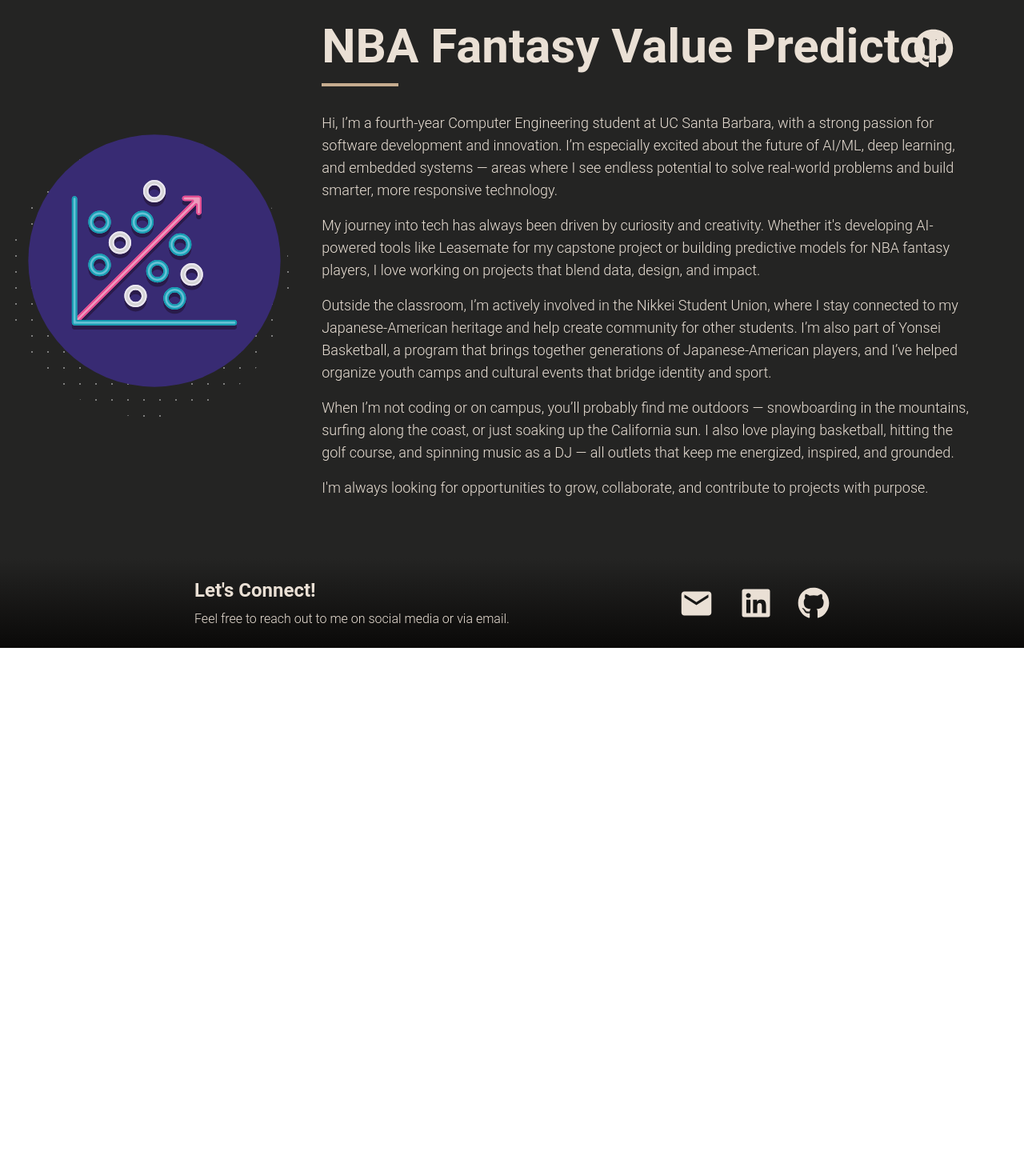
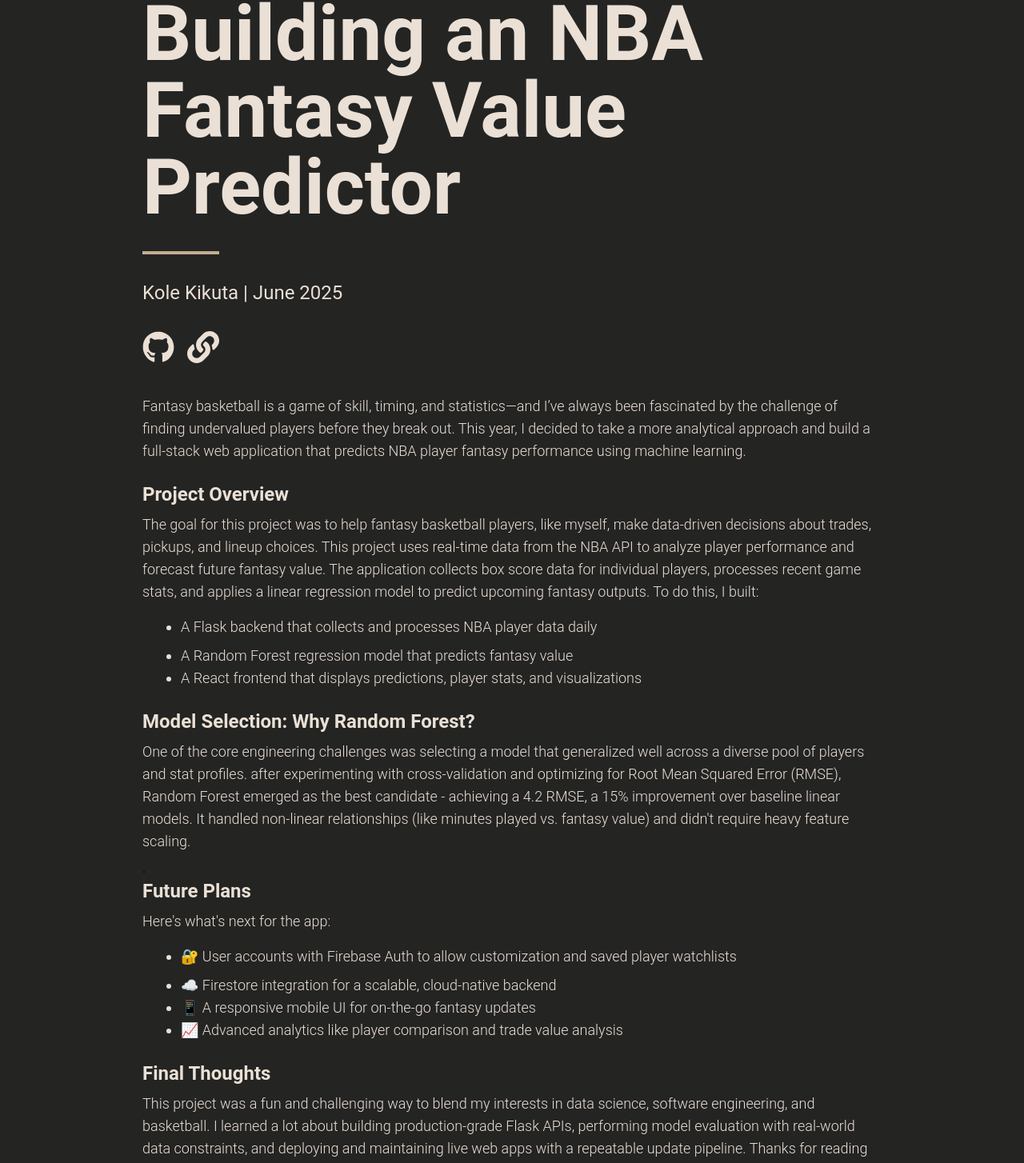
Before and after one commit to kolekikuta/portfolioWebste, a React (Create React App) app in the folder portfolio_website/: page /nbafantasy in a window 1280 px wide. Shown: the part 102-1556 px from the top of the page at 80% size. Before the commit the page ends 912 px from the top, so only its background shows below. Built offline with nearby package versions, Linux system fonts and the light colour scheme; the HTML template or start-up script is replaced by a standard one.

Commit message:
updated home, leasemate, and fantasy pages

```diff
--- a/portfolio_website/src/AboutPage/AboutPage.js
+++ b/portfolio_website/src/AboutPage/AboutPage.js
@@ -31,7 +31,7 @@ export default function AboutPage () {
           <div className="overflow-hidden m-10 text-left w-3/4">
             <Header title="About Me"/>
             <Reveal>
-              <p className="text-lg font-light mb-4">Hi, I’m a fourth-year <strong>Computer Engineering</strong> student at UC Santa Barbara, with a strong passion for software
+              <p className="text-lg font-light mb-4">Hi, I’m a <strong>Computer Engineering</strong> graduate from UC Santa Barbara, with a strong passion for software
                 development and innovation. I’m especially excited about the future of AI and Machine Learning —
                 areas where I see endless potential to solve real-world problems and build smarter, more responsive technology.</p>
             </Reveal>
@@ -42,7 +42,7 @@ export default function AboutPage () {
             </Reveal>
             <Reveal>
               <p className="text-lg font-light mb-4">Outside the classroom, I’m actively involved in the Nikkei Student Union, where I stay connected to
-                my Japanese-American heritage and help create community for other students. </p>
+                my Japanese-American heritage and help create community for other students.</p>
             </Reveal>
             <Reveal>
               <p className="text-lg font-light mb-4">When I’m not coding or on campus, you’ll probably find me outdoors — snowboarding in the mountains, surfing along the coast,
--- a/portfolio_website/src/HomePage/ExperienceCard.js
+++ b/portfolio_website/src/HomePage/ExperienceCard.js
@@ -1,7 +1,7 @@
 import React from 'react';
 import Reveal from "../utils/Reveal";
 
-const ExperienceCard = ( {title, period, description, isLast }) => {
+const ExperienceCard = ( {title, period, stack, description, isLast }) => {
     return (
         <div>
             <Reveal>
@@ -10,6 +10,7 @@ const ExperienceCard = ( {title, period, description, isLast }) => {
                       <h3 className="text-2xl font-bold">{title}</h3>
                       <p className="text-md font-light italic">{period}</p>
                     </div>
+                    <p className="txt-lg font-light mb-2">{stack}</p>
                     <ul className="list-disc list-inside text-md text-gray-200 font-light">
                       {description.map((desc, index) => (
                         <li key={index} className="mb-2">{desc}</li>
--- a/portfolio_website/src/ProjectsPage/LeaseMatePage.js
+++ b/portfolio_website/src/ProjectsPage/LeaseMatePage.js
@@ -5,7 +5,7 @@ import Header from "../utils/Header";
 import Dots from "../utils/Dots";
 import Title from "../utils/Title";
 import ScrollButton from "../utils/ScrollButton";
-import { FaGithub } from "react-icons/fa";
+import { FaGithub, FaLink } from "react-icons/fa";
 
 export default function LeaseMatePage () {
 
@@ -15,54 +15,65 @@ export default function LeaseMatePage () {
 
     return (
       <div className="bg-background font-sans min-h-screen flex flex-col items-center">
-      <div className="font-sans min-h-screen flex flex-col items-center px-6 max-w-7xl">
+      <div className="font-sans min-h-screen flex flex-col items-center px-6 max-w-9xl">
 
       {/* Hero Section */}
-      <section className="text-center h-screen w-full pt-14 flex justify-center items-center align-middle">
-        <div className="relative">
+      <section className="text-center w-full pt-24 flex justify-center items-center align-middle">
 
-          <motion.div
-            initial={{ opacity: 0, y: 20, scale: .8, ease: "easeInOut" }}
-            animate={{ opacity: 1, y: 0, scale: 1, ease: "easeInOut" }}
-            transition={{ duration: 1 }}
-            className="z-10 relative"
-            >
-              <img src="\leasemate_logo.svg" alt="LeaseMate Logo" className="w-96 h-auto z-10" />
-          </motion.div>
-          <Dots classNameStr="w-[22rem] h-[22rem] absolute top-2 right-2 rounded-full z-0"/>
+        <div className="overflow-hidden text-left w-3/4 relative">
+          <Title h1="Building an NBA Fantasy Value Predictor" p="Kole Kikuta | June 2025"/>
+          <div>
+            <a href="https://github.com/kolekikuta/fantasyStats" target="_blank" rel="noopener noreferrer" className="hover:text-secondary transition-colors duration-300">
+              <FaGithub className="inline-block text-primary-text hover:text-secondary transition transform duration-300" size={40}/>
+            </a>
+            <a href="https://nba-fantasy-predictor.onrender.com/" target="_blank" rel="noopener noreferrer" className="hover:text-secondary transition-colors duration-300">
+              <FaLink className="inline-block text-primary-text hover:text-secondary transition transform duration-300 mx-4" size={40}/>
+            </a>
+          </div>
+
         </div>
-
-
-        <div className="overflow-hidden m-10 text-left w-3/4 relative">
-          <Header title="LeaseMate"/>
-          <a href="https://github.com/CMSC189A-APPFOLIO2/CMSPC189A" target="_blank" rel="noopener noreferrer" className="absolute top-2 right-6 hover:text-secondary transition-colors duration-300">
-            <FaGithub className="inline-block text-primary-text hover:text-secondary transition transform duration-300" size={50}/>
-          </a>
+      </section>
+      <section className="text-center w-full flex justify-center items-center align-middle">
+        <div className="overflow-hidden m-10 text-left w-3/4">
           <Reveal>
-            <p className="text-lg font-light mb-4">Hi, I’m a fourth-year Computer Engineering student at UC Santa Barbara, with a strong passion for software
-              development and innovation. I’m especially excited about the future of AI/ML, deep learning, and embedded systems —
-              areas where I see endless potential to solve real-world problems and build smarter, more responsive technology.</p>
+            <p className="text-lg font-light mb-6">Fantasy basketball is a game of skill, timing, and statistics—and I’ve always been fascinated by the challenge of finding
+              undervalued players before they break out. This year, I decided to take a more analytical approach and build a full-stack web application that predicts NBA player
+              fantasy performance using machine learning.</p>
           </Reveal>
           <Reveal>
-            <p className="text-lg font-light mb-4">My journey into tech has always been driven by curiosity and creativity. Whether it's developing
-              AI-powered tools like Leasemate for my capstone project or building predictive models for NBA fantasy players, I love
-              working on projects that blend data, design, and impact.</p>
+            <h3 className="mb-2">Project Overview</h3>
+            <p className="text-lg font-light mb-4">The goal for this project was to help fantasy basketball players, like myself, make data-driven decisions about trades, pickups, and
+              lineup choices. This project uses real-time data from the NBA API to analyze player performance and forecast future fantasy value.
+              The application collects box score data for individual players, processes recent game stats, and applies a linear regression model to
+              predict upcoming fantasy outputs. To do this, I built:</p>
+            <ul className="list-disc pl-12 mb-6">
+              <li className="text-lg font-light mb-2">A Flask backend that collects and processes NBA player data daily</li>
+              <li className="text-lg font-light mb-2-2">A Random Forest regression model that predicts fantasy value</li>
+              <li className="text-lg font-light mb-2-2">A React frontend that displays predictions, player stats, and visualizations</li>
+            </ul>
           </Reveal>
           <Reveal>
-            <p className="text-lg font-light mb-4">Outside the classroom, I’m actively involved in the Nikkei Student Union, where I stay connected to
-              my Japanese-American heritage and help create community for other students. I’m also part of Yonsei Basketball, a program
-              that brings together generations of Japanese-American players, and I’ve helped organize youth camps and cultural events
-              that bridge identity and sport.</p>
+            <h3 className="mb-2">Model Selection: Why Random Forest?</h3>
+            <p className="text-lg font-light mb-2">One of the core engineering challenges was selecting a model that generalized well across a diverse pool of players and stat profiles.
+              after experimenting with cross-validation and optimizing for Root Mean Squared Error (RMSE), Random Forest emerged as the best candidate - achieving a 4.2 RMSE, a 15% improvement over baseline linear models.
+              It handled non-linear relationships (like minutes played vs. fantasy value) and didn't require heavy feature scaling.</p>.
           </Reveal>
           <Reveal>
-            <p className="text-lg font-light mb-4">When I’m not coding or on campus, you’ll probably find me outdoors — snowboarding in the mountains, surfing along the coast,
-              or just soaking up the California sun. I also love playing basketball, hitting the golf course, and spinning music as a DJ
-               — all outlets that keep me energized, inspired, and grounded.</p>
+            <h3 className="mb-2">Future Plans</h3>
+            <p className="text-lg font-light mb-4">Here's what's next for the app:</p>
+            <ul className="list-disc pl-12 mb-6">
+              <li className="text-lg font-light mb-2">🔐 User accounts with Firebase Auth to allow customization and saved player watchlists</li>
+              <li className="text-lg font-light mb-2-2">☁️ Firestore integration for a scalable, cloud-native backend</li>
+              <li className="text-lg font-light mb-2-2">📱 A responsive mobile UI for on-the-go fantasy updates</li>
+              <li className="text-lg font-light mb-2-2">📈 Advanced analytics like player comparison and trade value analysis</li>
+            </ul>
           </Reveal>
           <Reveal>
-            <p className="text-lg font-light">I'm always looking for opportunities to grow, collaborate, and contribute to projects with purpose.</p>
+            <h3 className="mb-2">Final Thoughts</h3>
+            <p className="text-lg font-light mb-6">This project was a fun and challenging way to blend my interests in data science, software engineering, and basketball. I learned a lot about building production-grade Flask APIs, performing model evaluation
+              with real-world data constraints, and deploying and maintaining live web apps with a repeatable update pipeline. Thanks for reading and good luck in your fantasy leagues!</p>
           </Reveal>
-        </div>
+      </div>
       </section>
       </div>
   </div>
--- a/portfolio_website/src/ProjectsPage/NBAFantasyPage.js
+++ b/portfolio_website/src/ProjectsPage/NBAFantasyPage.js
@@ -3,7 +3,8 @@ import { motion } from "framer-motion";
 import Reveal from "../utils/Reveal";
 import Header from "../utils/Header";
 import Dots from "../utils/Dots";
-import { FaGithub } from "react-icons/fa";
+import { FaGithub, FaLink} from "react-icons/fa";
+import Title from "../utils/Title";
 
 export default function NBAFantasyPage () {
 
@@ -13,52 +14,65 @@ export default function NBAFantasyPage () {
 
     return (
       <div className="bg-background font-sans min-h-screen flex flex-col items-center">
-      <div className="font-sans min-h-screen flex flex-col items-center px-6 max-w-7xl">
+      <div className="font-sans min-h-screen flex flex-col items-center px-6 max-w-9xl">
 
       {/* Hero Section */}
-      <section className="text-center h-screen w-full pt-14 flex justify-center items-center align-middle">
-        <div className="relative">
-          <Dots classNameStr="w-[22rem] h-[22rem] absolute top-2 right-2 rounded-full z-0"/>
-          <motion.div
-            initial={{ opacity: 0, y: 20, scale: .8, ease: "easeInOut" }}
-            animate={{ opacity: 1, y: 0, scale: 1, ease: "easeInOut" }}
-            transition={{ duration: 1 }}
-            className="z-10 relative"
-            >
-              <img src="\nba_predictor_logo2.svg" alt="NBA Fantasy Logo" className="w-96 h-auto" />
-          </motion.div>
+      <section className="text-center w-full pt-24 flex justify-center items-center align-middle">
+
+        <div className="overflow-hidden text-left w-3/4 relative">
+          <Title h1="Building an NBA Fantasy Value Predictor" p="Kole Kikuta | June 2025"/>
+          <div>
+            <a href="https://github.com/kolekikuta/fantasyStats" target="_blank" rel="noopener noreferrer" className="hover:text-secondary transition-colors duration-300">
+              <FaGithub className="inline-block text-primary-text hover:text-secondary transition transform duration-300" size={40}/>
+            </a>
+            <a href="https://nba-fantasy-predictor.onrender.com/" target="_blank" rel="noopener noreferrer" className="hover:text-secondary transition-colors duration-300">
+              <FaLink className="inline-block text-primary-text hover:text-secondary transition transform duration-300 mx-4" size={40}/>
+            </a>
+          </div>
+
         </div>
-
-        <div className="overflow-hidden m-10 text-left w-3/4 relative">
-          <Header title="NBA Fantasy Value Predictor"/>
-          <a href="https://github.com/kolekikuta/fantasyStats" target="_blank" rel="noopener noreferrer" className="absolute top-2 right-6 hover:text-secondary transition-colors duration-300">
-            <FaGithub className="inline-block text-primary-text hover:text-secondary transition transform duration-300" size={50}/>
-          </a>
+      </section>
+      <section className="text-center w-full flex justify-center items-center align-middle">
+        <div className="overflow-hidden m-10 text-left w-3/4">
           <Reveal>
-            <p className="text-lg font-light mb-4">Hi, I’m a fourth-year Computer Engineering student at UC Santa Barbara, with a strong passion for software
-              development and innovation. I’m especially excited about the future of AI/ML, deep learning, and embedded systems —
-              areas where I see endless potential to solve real-world problems and build smarter, more responsive technology.</p>
+            <p className="text-lg font-light mb-6">Fantasy basketball is a game of skill, timing, and statistics—and I’ve always been fascinated by the challenge of finding
+              undervalued players before they break out. This year, I decided to take a more analytical approach and build a full-stack web application that predicts NBA player
+              fantasy performance using machine learning.</p>
           </Reveal>
           <Reveal>
-            <p className="text-lg font-light mb-4">My journey into tech has always been driven by curiosity and creativity. Whether it's developing
-              AI-powered tools like Leasemate for my capstone project or building predictive models for NBA fantasy players, I love
-              working on projects that blend data, design, and impact.</p>
+            <h3 className="mb-2">Project Overview</h3>
+            <p className="text-lg font-light mb-4">The goal for this project was to help fantasy basketball players, like myself, make data-driven decisions about trades, pickups, and
+              lineup choices. This project uses real-time data from the NBA API to analyze player performance and forecast future fantasy value.
+              The application collects box score data for individual players, processes recent game stats, and applies a linear regression model to
+              predict upcoming fantasy outputs. To do this, I built:</p>
+            <ul className="list-disc pl-12 mb-6">
+              <li className="text-lg font-light mb-2">A Flask backend that collects and processes NBA player data daily</li>
+              <li className="text-lg font-light mb-2-2">A Random Forest regression model that predicts fantasy value</li>
+              <li className="text-lg font-light mb-2-2">A React frontend that displays predictions, player stats, and visualizations</li>
+            </ul>
           </Reveal>
           <Reveal>
-            <p className="text-lg font-light mb-4">Outside the classroom, I’m actively involved in the Nikkei Student Union, where I stay connected to
-              my Japanese-American heritage and help create community for other students. I’m also part of Yonsei Basketball, a program
-              that brings together generations of Japanese-American players, and I’ve helped organize youth camps and cultural events
-              that bridge identity and sport.</p>
+            <h3 className="mb-2">Model Selection: Why Random Forest?</h3>
+            <p className="text-lg font-light mb-2">One of the core engineering challenges was selecting a model that generalized well across a diverse pool of players and stat profiles.
+              after experimenting with cross-validation and optimizing for Root Mean Squared Error (RMSE), Random Forest emerged as the best candidate - achieving a 4.2 RMSE, a 15% improvement over baseline linear models.
+              It handled non-linear relationships (like minutes played vs. fantasy value) and didn't require heavy feature scaling.</p>.
           </Reveal>
           <Reveal>
-            <p className="text-lg font-light mb-4">When I’m not coding or on campus, you’ll probably find me outdoors — snowboarding in the mountains, surfing along the coast,
-              or just soaking up the California sun. I also love playing basketball, hitting the golf course, and spinning music as a DJ
-               — all outlets that keep me energized, inspired, and grounded.</p>
+            <h3 className="mb-2">Future Plans</h3>
+            <p className="text-lg font-light mb-4">Here's what's next for the app:</p>
+            <ul className="list-disc pl-12 mb-6">
+              <li className="text-lg font-light mb-2">🔐 User accounts with Firebase Auth to allow customization and saved player watchlists</li>
+              <li className="text-lg font-light mb-2-2">☁️ Firestore integration for a scalable, cloud-native backend</li>
+              <li className="text-lg font-light mb-2-2">📱 A responsive mobile UI for on-the-go fantasy updates</li>
+              <li className="text-lg font-light mb-2-2">📈 Advanced analytics like player comparison and trade value analysis</li>
+            </ul>
           </Reveal>
           <Reveal>
-            <p className="text-lg font-light">I'm always looking for opportunities to grow, collaborate, and contribute to projects with purpose.</p>
+            <h3 className="mb-2">Final Thoughts</h3>
+            <p className="text-lg font-light mb-6">This project was a fun and challenging way to blend my interests in data science, software engineering, and basketball. I learned a lot about building production-grade Flask APIs, performing model evaluation
+              with real-world data constraints, and deploying and maintaining live web apps with a repeatable update pipeline. Thanks for reading and good luck in your fantasy leagues!</p>
           </Reveal>
-        </div>
+      </div>
       </section>
       </div>
   </div>
```
Also changed, not shown: portfolio_website/src/HomePage/HomePage.js (+27 -12 lines), 2 other files (tests, documents, lock files or other folders).
